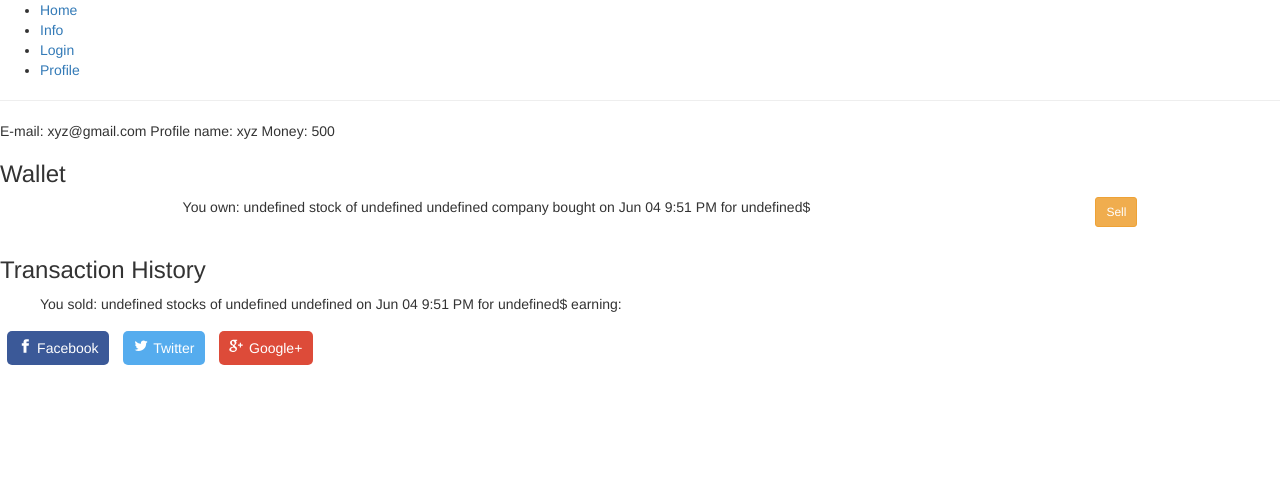
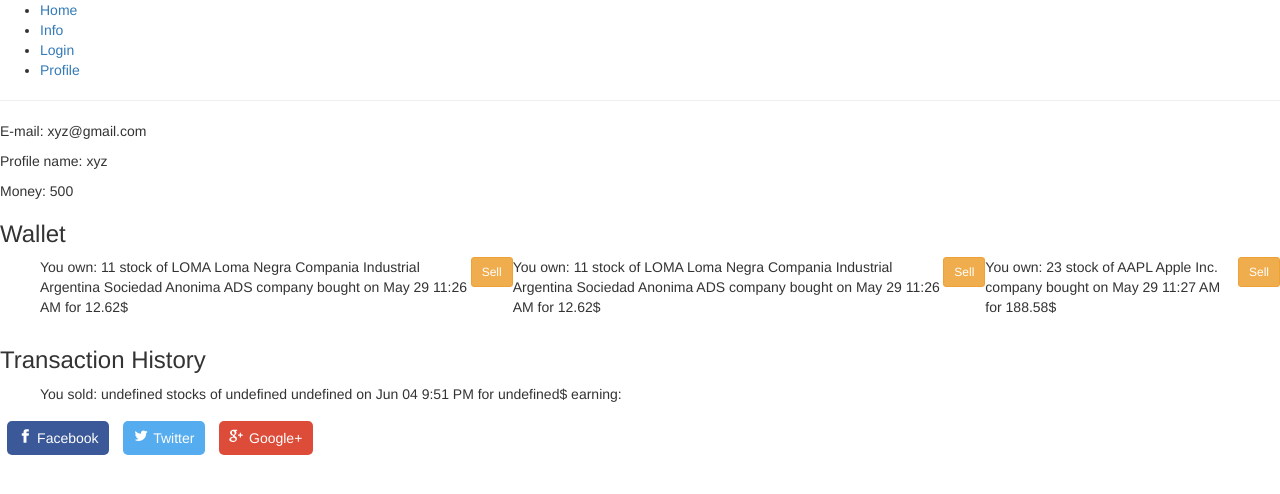
Before and after one commit to MrDamus/stock-trading-app, a React (Create React App) app: page /profile in a window 1280 px wide. Shown: the top 494 px of the page. Built offline with nearby package versions, Linux system fonts and the light colour scheme.

Commit message:
fixed displaying information of transaction in wallet

```diff
--- a/src/Profile.js
+++ b/src/Profile.js
@@ -10,28 +10,6 @@ import GoogleShareButton from './profile/socialMediaButtons/googleShareButton'
 import TransactionHistory from './profile/transactionHistory'
 import Wallet from './profile/wallet'
 
-// To it's own file          DONE
-// const stocks = (data) =>
-//   (<div key={data.date} style={{ display: "flex", justifyContent: "space-around" }}>
-//     <p>
-//       {`You own: ${data.amount}
-//    stock of ${data.symbol} ${data.companyName}
-//    company bought on ${moment(data.date).format('MMM DD h:mm A')}
-//    for ${data.price}$`}
-//     </p>
-//     <p>
-//       <Button
-//         bsSize="small"
-//         bsStyle="warning"
-//         // type="submit"
-//         onClick={sellStock}
-//       >
-//         Sell
-//   </Button>
-//     </p>
-//   </div>
-//   )
-
   // To it's own file         DONE
 // const transactionHistory = (data) =>
 //   (<div key={data.date}>
@@ -41,51 +19,13 @@ import Wallet from './profile/wallet'
 //   </div>)
 
 class Profile extends Component {
-  constructor(props) {
-    super(props);
-    this.state = {
-      companies: [],
-      price: '',
-      user: {
-        name: "",
-        email: "",
-        password: "",
-        wallet: [],
-        money: 1000
-      },
-    };
-  }
-
-  // To redux already done?
-  // updateUserState(user) {
-  //   return fetch('http://localhost:8080/users', {
-  //     method: 'GET',
-  //     body: JSON.stringify(user),
-  //     headers: {
-  //       'content-type': 'application/json'
-  //     },
-  //   })
-  //     .then(data => this.setState({ user: data.user.name }))
-  //     .then(data => this.setState({ user: data.user.email }))
-  //     .then(data => this.setState({ user: data.user.wallet }))
-  //     .catch(e => console.warn(e))
-  // }
-
   render() {
     return (
       <div className="Profile" style={{ width: '100%' }}>
-        {`
-          E-mail: ${this.props.user.email}
-          Profile name: ${this.props.user.name}
-          Money: ${this.props.user.money}
-        `}
-        <Wallet/>
-        {/* <div className="wallet">
-          <h3>Wallet</h3>
-          <ul>
-            {this.props.user.wallet.map(stocks)}
-          </ul>
-        </div> */}
+        <p>E-mail: {this.props.user.email}</p>
+        <p>Profile name: {this.props.user.name}</p>
+        <p>Money: {this.props.user.money}</p>
+        <Wallet data={this.props.user.wallet}/>
         <TransactionHistory/>
         {/* <div className="transactionHistory">
           <h3>Transaction History</h3>
--- /dev/null
+++ b/src/profile/transactionListElement.js
@@ -0,0 +1,29 @@
+import React from 'react';
+import { connect } from 'react-redux';
+import PropTypes from 'prop-types';
+import moment from 'moment';
+import { sellStock } from '../actions';
+import { Button } from 'react-bootstrap';
+
+const transactionListElement = ({ data }) => (
+<div key={data.date} style={{ display: "flex", justifyContent: "space-around" }}>
+  <p>
+    {`You own: ${data.amount}
+  stock of ${data.symbol} ${data.companyName}
+  company bought on ${moment(data.date).format('MMM DD h:mm A')}
+  for ${data.price}$`}
+  </p>
+  <p>
+    <Button
+      bsSize="small"
+      bsStyle="warning"
+      // type="submit"
+      onClick={sellStock}
+    >
+      Sell
+    </Button>
+  </p>
+</div>
+)
+
+export default transactionListElement;
--- a/src/profile/wallet.js
+++ b/src/profile/wallet.js
@@ -4,30 +4,16 @@ import PropTypes from 'prop-types';
 import moment from 'moment';
 import { sellStock } from '../actions';
 import { Button } from 'react-bootstrap';
+import TransactionListElement from './transactionListElement.js'
 
-const Wallet = (data) =>
-  (<div className='wallet' key={data.date}>
-    <h3>Wallet</h3>
-    <ul style={{ display: "flex", justifyContent: "space-around" }}>
-      <p>
-        {`You own: ${data.amount}
-   stock of ${data.symbol} ${data.companyName}
-   company bought on ${moment(data.date).format('MMM DD h:mm A')}
-   for ${data.price}$`}
-      </p>
-      <p>
-        <Button
-          bsSize="small"
-          bsStyle="warning"
-          // type="submit"
-          onClick={sellStock}
-        >
-          Sell
-  </Button>
-      </p>
-    </ul>
-  </div>
-  )
+const Wallet = ({ data }) => (
+<div className='wallet' key={data.date}>
+  <h3>Wallet</h3>
+  <ul style={{ display: "flex", justifyContent: "space-around" }}>
+    {data.map(transaction => <TransactionListElement key={data.date} data={transaction} /> )}
+  </ul>
+</div>
+)
 
 const mapDispatchToProps = (dispatch) => {
   return {
```
